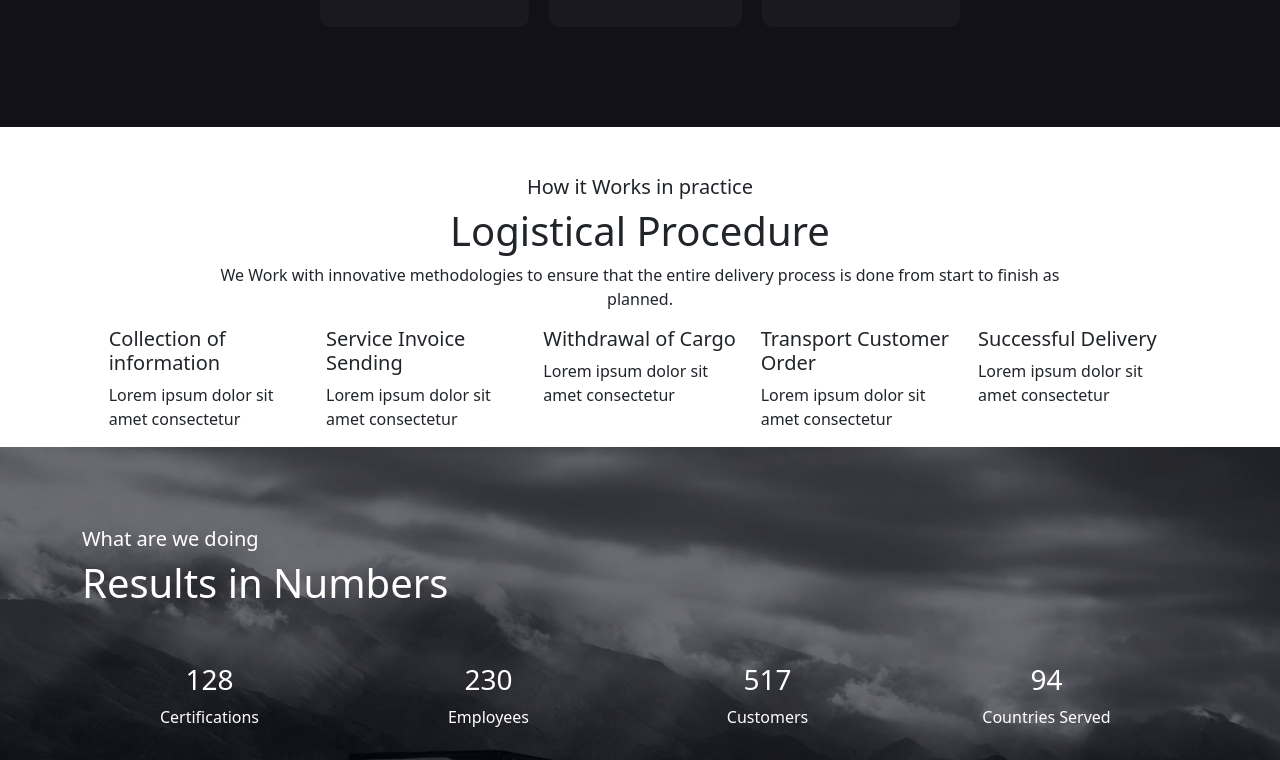
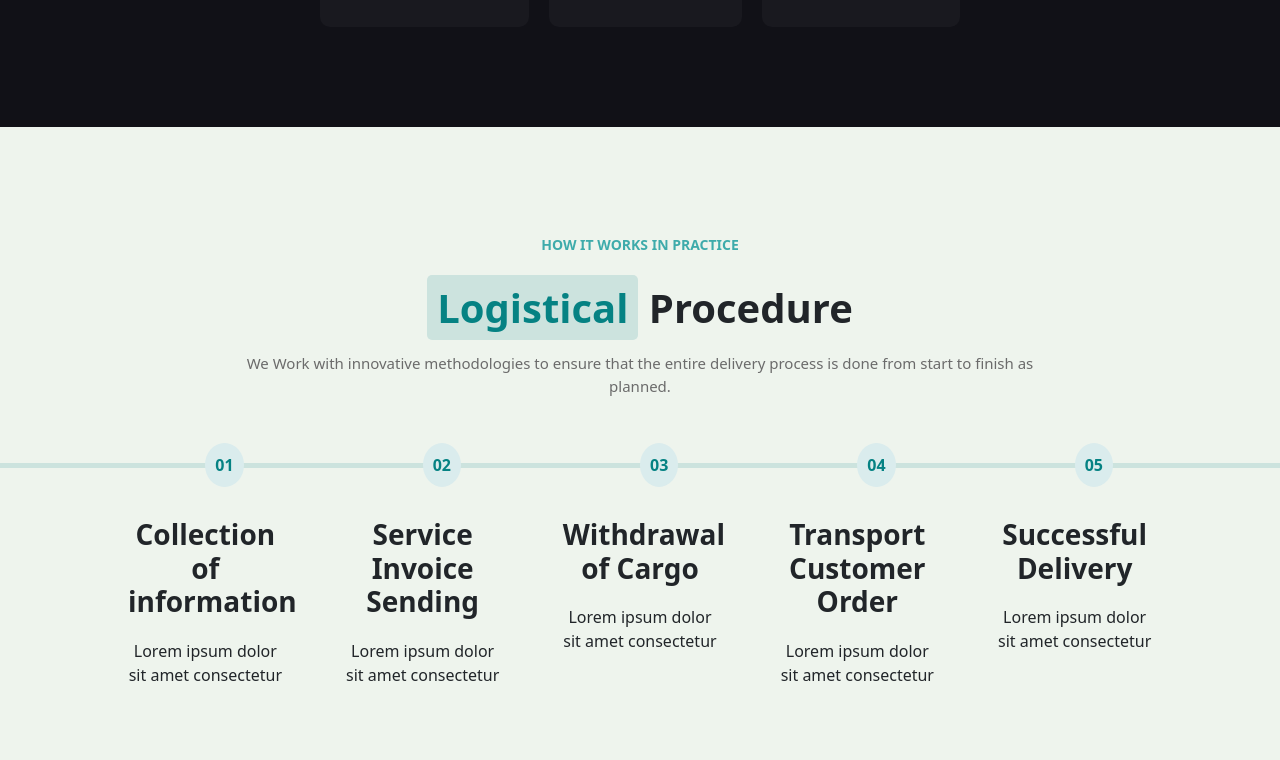
Before and after one commit to WebGCDev/proj-html-vuejs, a Vue app: page / in a window 1280 px wide. Shown: the part 2420-3180 px from the top of the page. Built offline with nearby package versions, Linux system fonts and the light colour scheme.

Commit message:
Add: Section HOW IT WORKS IN PRACTICE Completed

```diff
--- a/src/components/CleanMain.vue
+++ b/src/components/CleanMain.vue
@@ -106,35 +106,40 @@ export default {
             </div>
         </section>
         <!-- HOW IT WORKS IN PRACTICE -->
-        <section id="process" class="logistical pt-5">
+        <section id="process" class="logistical ">
             <div class="row justify-content-center">
-                <div class="col-8 text-center">
+                <div class="cont-practice col-8 text-center">
                     <h5>How it Works in practice</h5>
-                    <h1>Logistical Procedure</h1>
+                    <h1><span>Logistical</span> Procedure</h1>
                     <p>
                         We Work with innovative methodologies to ensure that the entire
                         delivery process is done from start to finish as planned.
                     </p>
                 </div>
             </div>
-            <div class="row justify-content-center">
-                <div class="col-2">
+            <div class="cont-timeline row justify-content-center">
+                <div class="col-2 cont-elem-timeline">
+                    <button>01</button>
                     <h5>Collection of information</h5>
                     <p>Lorem ipsum dolor sit amet consectetur</p>
                 </div>
-                <div class="col-2">
+                <div class="col-2 cont-elem-timeline">
+                    <button>02</button>
                     <h5>Service Invoice Sending</h5>
                     <p>Lorem ipsum dolor sit amet consectetur</p>
                 </div>
-                <div class="col-2">
+                <div class="col-2 cont-elem-timeline">
+                    <button>03</button>
                     <h5>Withdrawal of Cargo</h5>
                     <p>Lorem ipsum dolor sit amet consectetur</p>
                 </div>
-                <div class="col-2">
+                <div class="col-2 cont-elem-timeline">
+                    <button>04</button>
                     <h5>Transport Customer Order</h5>
                     <p>Lorem ipsum dolor sit amet consectetur</p>
                 </div>
-                <div class="col-2">
+                <div class="col-2 cont-elem-timeline">
+                    <button>05</button>
                     <h5>Successful Delivery</h5>
                     <p>Lorem ipsum dolor sit amet consectetur</p>
                 </div>
@@ -362,8 +367,6 @@ export default {
             }
         }
 
-
-
         .row-box {
             display: flex;
             justify-content: space-between;
@@ -395,4 +398,75 @@ export default {
 
     }
 }
+
+// PRACTICE
+
+.logistical {
+    padding: 100px 0;
+    background-color: #EEF4ED;
+
+    .cont-practice {
+        h5 {
+            text-transform: uppercase;
+            font-size: 14px;
+            color: #3EABAB;
+            padding: 10px;
+            font-weight: 600;
+        }
+
+        h1 {
+            font-weight: 800;
+            margin-top: 20px;
+
+            span {
+                background-color: #CCE3DE;
+                padding: 5px 10px;
+                color: #058283;
+                border-radius: 5px;
+            }
+        }
+
+        p {
+            font-size: 15px;
+            color: rgb(107, 107, 107);
+            margin-top: 20px;
+        }
+    }
+
+    .cont-timeline {
+        text-align: center;
+        border-top: 5px solid #CCE3DE;
+        position: relative;
+        margin-top: 50px;
+
+
+        button {
+            color: #058283;
+            border-radius: 50%;
+            padding: 10px;
+            background-color: #DAECED;
+            border: none;
+            font-weight: 800;
+            position: absolute;
+            top: -25px;
+
+        }
+
+        h5 {
+            margin-top: 50px;
+            font-size: 28px;
+            font-weight: 700;
+            width: 80%;
+            margin: 50px auto 20px;
+        }
+
+        p {
+            width: 80%;
+            margin: 0 auto;
+        }
+
+
+
+    }
+}
 </style>
```
